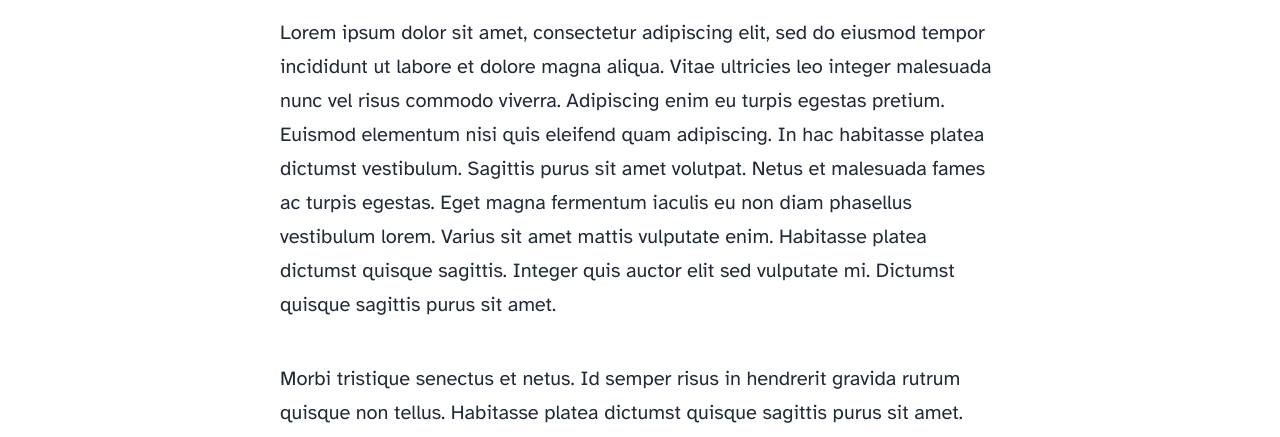
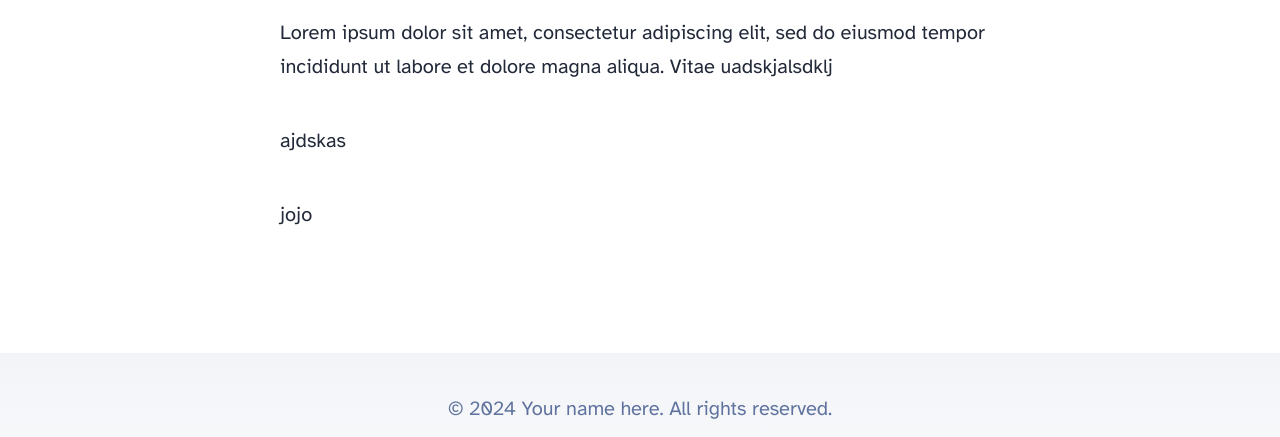
Before and after one commit to perebaj/perebaj.github.io, an Astro site: page /blog/first-post in a window 1280 px wide. Shown: the part 856-1293 px from the top of the page. Built offline with nearby package versions, Linux system fonts and the light colour scheme; Astro itself is replaced by a stand-in of ours.

```diff
--- a/src/content/blog/first-post.md
+++ b/src/content/blog/first-post.md
@@ -5,12 +5,9 @@ pubDate: 'Jul 08 2022'
 heroImage: '/blog-placeholder-3.jpg'
 ---
 
-Lorem ipsum dolor sit amet, consectetur adipiscing elit, sed do eiusmod tempor incididunt ut labore et dolore magna aliqua. Vitae ultricies leo integer malesuada nunc vel risus commodo viverra. Adipiscing enim eu turpis egestas pretium. Euismod elementum nisi quis eleifend quam adipiscing. In hac habitasse platea dictumst vestibulum. Sagittis purus sit amet volutpat. Netus et malesuada fames ac turpis egestas. Eget magna fermentum iaculis eu non diam phasellus vestibulum lorem. Varius sit amet mattis vulputate enim. Habitasse platea dictumst quisque sagittis. Integer quis auctor elit sed vulputate mi. Dictumst quisque sagittis purus sit amet.
+Lorem ipsum dolor sit amet, consectetur adipiscing elit, sed do eiusmod tempor incididunt ut labore et dolore magna aliqua. Vitae uadskjalsdklj
 
-Morbi tristique senectus et netus. Id semper risus in hendrerit gravida rutrum quisque non tellus. Habitasse platea dictumst quisque sagittis purus sit amet. Tellus molestie nunc non blandit massa. Cursus vitae congue mauris rhoncus. Accumsan tortor posuere ac ut. Fringilla urna porttitor rhoncus dolor. Elit ullamcorper dignissim cras tincidunt lobortis. In cursus turpis massa tincidunt dui ut ornare lectus. Integer feugiat scelerisque varius morbi enim nunc. Bibendum neque egestas congue quisque egestas diam. Cras ornare arcu dui vivamus arcu felis bibendum. Dignissim suspendisse in est ante in nibh mauris. Sed tempus urna et pharetra pharetra massa massa ultricies mi.
+ajdskas
 
-Mollis nunc sed id semper risus in. Convallis a cras semper auctor neque. Diam sit amet nisl suscipit. Lacus viverra vitae congue eu consequat ac felis donec. Egestas integer eget aliquet nibh praesent tristique magna sit amet. Eget magna fermentum iaculis eu non diam. In vitae turpis massa sed elementum. Tristique et egestas quis ipsum suspendisse ultrices. Eget lorem dolor sed viverra ipsum. Vel turpis nunc eget lorem dolor sed viverra. Posuere ac ut consequat semper viverra nam. Laoreet suspendisse interdum consectetur libero id faucibus. Diam phasellus vestibulum lorem sed risus ultricies tristique. Rhoncus dolor purus non enim praesent elementum facilisis. Ultrices tincidunt arcu non sodales neque. Tempus egestas sed sed risus pretium quam vulputate. Viverra suspendisse potenti nullam ac tortor vitae purus faucibus ornare. Fringilla urna porttitor rhoncus dolor purus non. Amet dictum sit amet justo donec enim.
 
-Mattis ullamcorper velit sed ullamcorper morbi tincidunt. Tortor posuere ac ut consequat semper viverra. Tellus mauris a diam maecenas sed enim ut sem viverra. Venenatis urna cursus eget nunc scelerisque viverra mauris in. Arcu ac tortor dignissim convallis aenean et tortor at. Curabitur gravida arcu ac tortor dignissim convallis aenean et tortor. Egestas tellus rutrum tellus pellentesque eu. Fusce ut placerat orci nulla pellentesque dignissim enim sit amet. Ut enim blandit volutpat maecenas volutpat blandit aliquam etiam. Id donec ultrices tincidunt arcu. Id cursus metus aliquam eleifend mi.
-
-Tempus quam pellentesque nec nam aliquam sem. Risus at ultrices mi tempus imperdiet. Id porta nibh venenatis cras sed felis eget velit. Ipsum a arcu cursus vitae. Facilisis magna etiam tempor orci eu lobortis elementum. Tincidunt dui ut ornare lectus sit. Quisque non tellus orci ac. Blandit libero volutpat sed cras. Nec tincidunt praesent semper feugiat nibh sed pulvinar proin gravida. Egestas integer eget aliquet nibh praesent tristique magna.
+jojo
```
